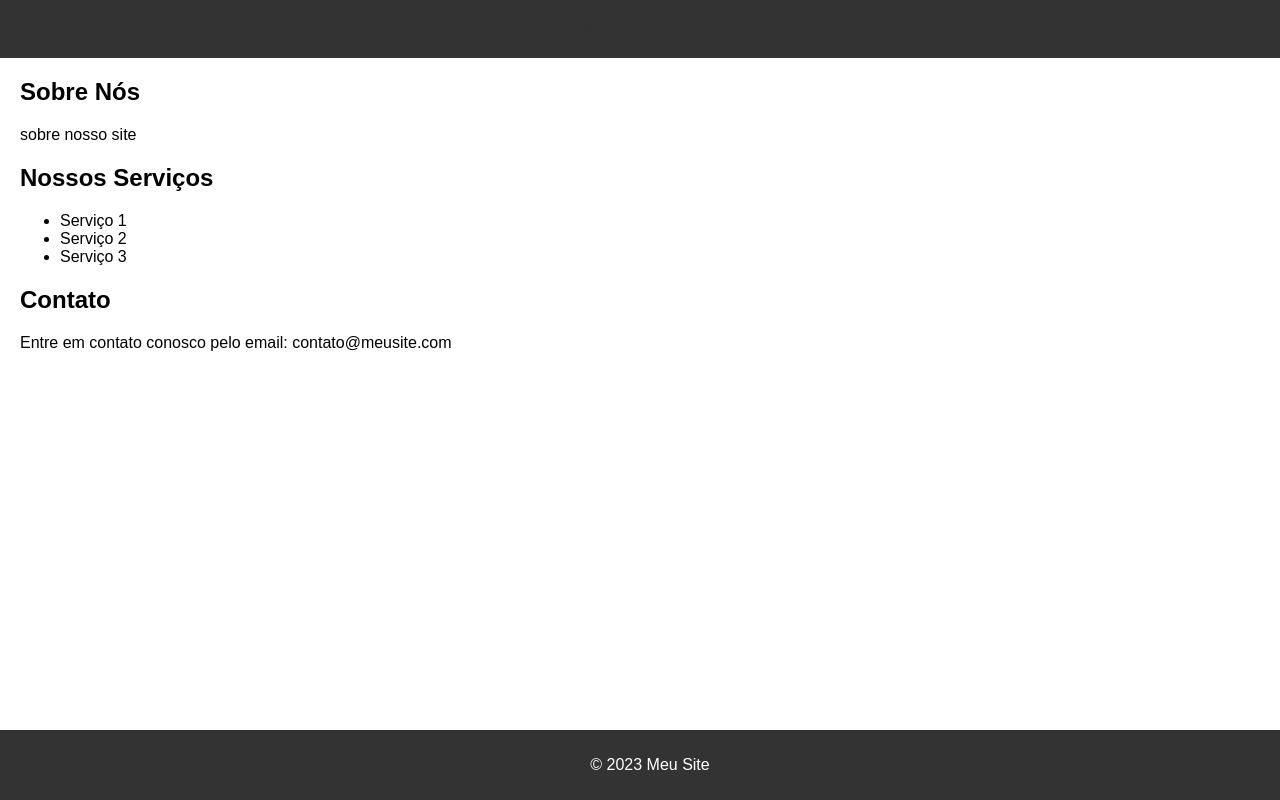
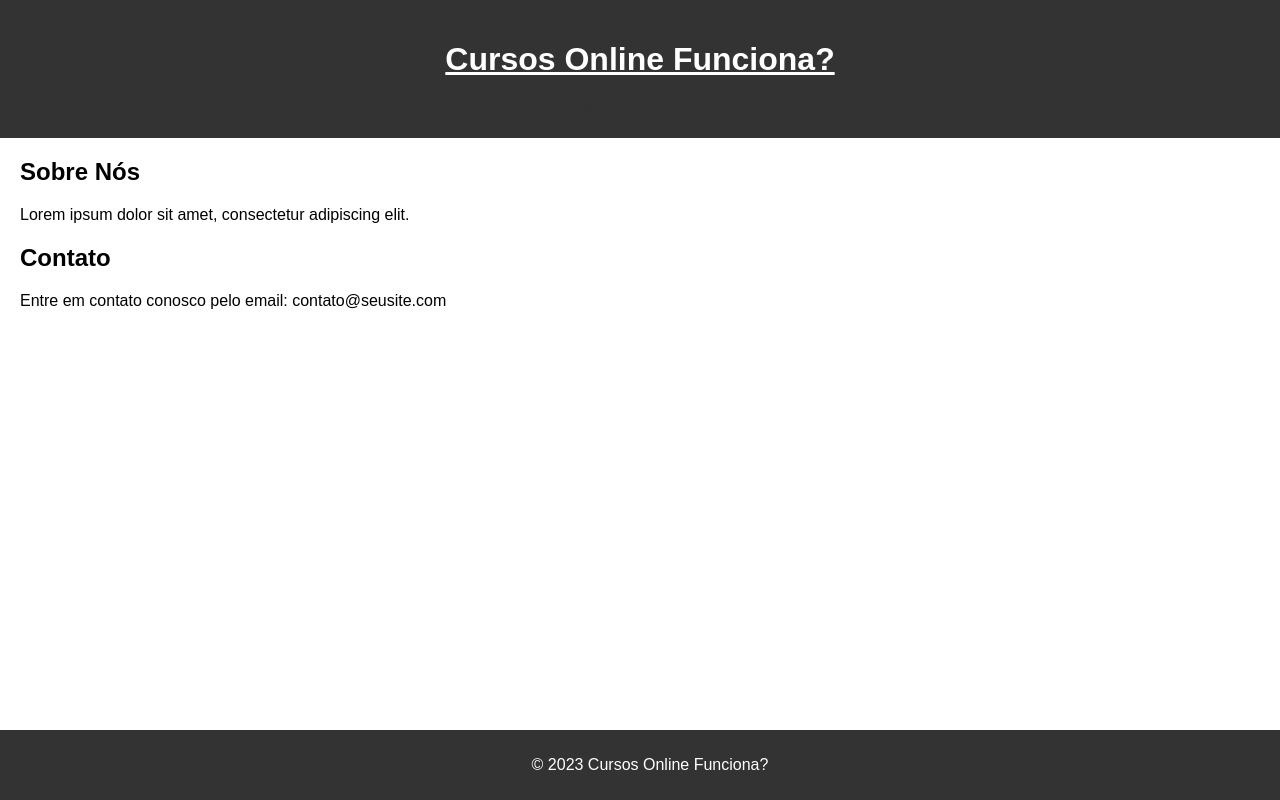
Before and after one commit to PilotodeFugaBr/pilotodefugabra.github.io, a plain HTML site: page index.html in a window 1280 px wide. Drawn offline with Linux system fonts and the light colour scheme.

Commit message:
index.html

```diff
--- a/index.html
+++ b/index.html
@@ -1,13 +1,14 @@
 <!DOCTYPE html>
-<html lang="en">
+<html lang="pt-BR">
 <head>
     <meta charset="UTF-8">
     <meta name="viewport" content="width=device-width, initial-scale=1.0">
     <link rel="stylesheet" href="styles.css">
-    <title>Meu Site</title>
+    <title>Cursos Online Funciona?</title>
 </head>
 <body>
     <header>
+        <h1><u>Cursos Online Funciona?</u></h1>
         <nav>
             <ul>
                 <li><a href="#sobre">Sobre</a></li>
@@ -16,27 +17,21 @@
         </nav>
     </header>
 
+    <!-- Conteúdo da página, como seções "Sobre" e "Contato" -->
     <section id="sobre">
-        <h1>Sobre Nós</h1>
-        <p> sobre nosso site </p>
-    </section>
-
-    <section id="servicos">
-        <h1>Nossos Serviços</h1>
-        <ul>
-            <li>Serviço 1</li>
-            <li>Serviço 2</li>
-            <li>Serviço 3</li>
-        </ul>
+        <h2>Sobre Nós</h2>
+        <p>Lorem ipsum dolor sit amet, consectetur adipiscing elit.</p>
     </section>
 
     <section id="contato">
-        <h1>Contato</h1>
-        <p>Entre em contato conosco pelo email: contato@meusite.com</p>
+        <h2>Contato</h2>
+        <p>Entre em contato conosco pelo email: contato@seusite.com</p>
     </section>
 
+    <!-- Mais seções e conteúdo podem ser adicionados conforme necessário -->
+
     <footer>
-        <p>&copy; 2023 Meu Site</p>
+        <p>&copy; 2023 Cursos Online Funciona?</p>
     </footer>
 </body>
 </html>
```
